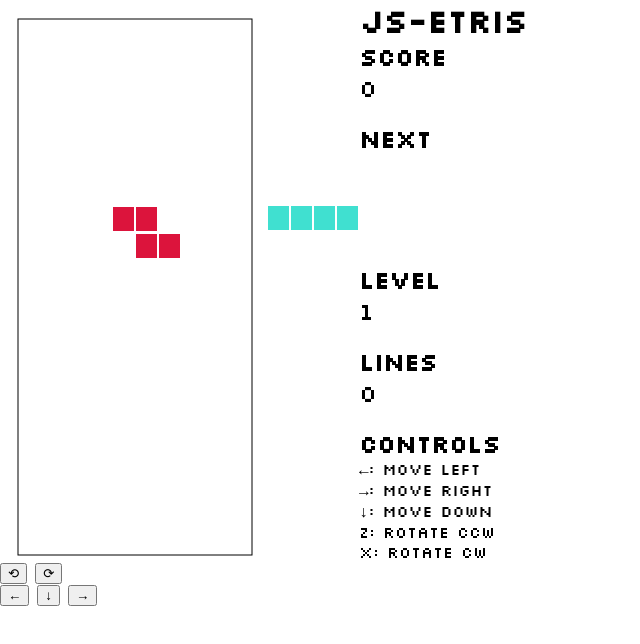
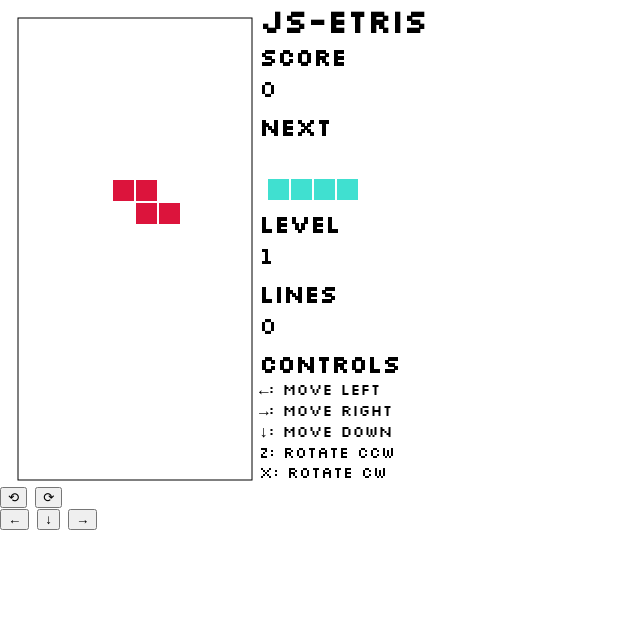
Before and after one commit to tylersernett/tetris-javascript, a plain HTML site: page index.html in a window 1280 px wide. Shown: the whole page, without its empty margins (0-640 px from the left). Drawn offline with Linux system fonts and the light colour scheme.

Commit message:
Add basic column styling

```diff
--- a/style.css
+++ b/style.css
@@ -39,14 +39,16 @@ h2{
 .text-number {
     /* margin: 50px; */
     font-size: 1.5em;
-    margin-bottom: 20px;
+    margin-bottom: 8px;
 }
 
-/* .right-col {
-    position: absolute;
-    left: 340px;
-} */
+.right-col {
+    transform: translateX(-100px)
+    /* position: absolute; */
+    /* left: 264px; */
+    /* top: 4px; */
+}
 
 #next-title{
-    margin-bottom:110px;
+    margin-bottom:66px;
 }
```
